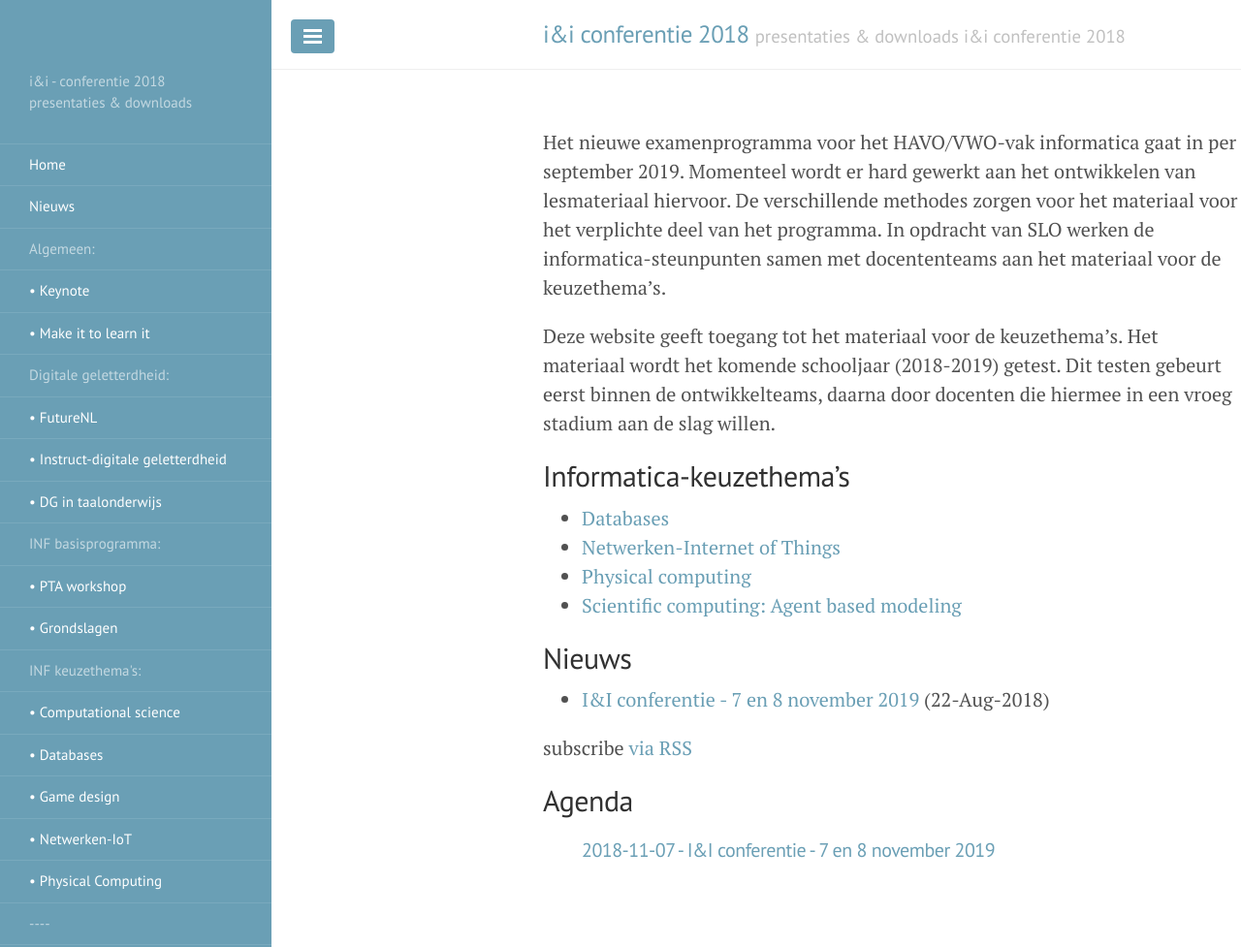
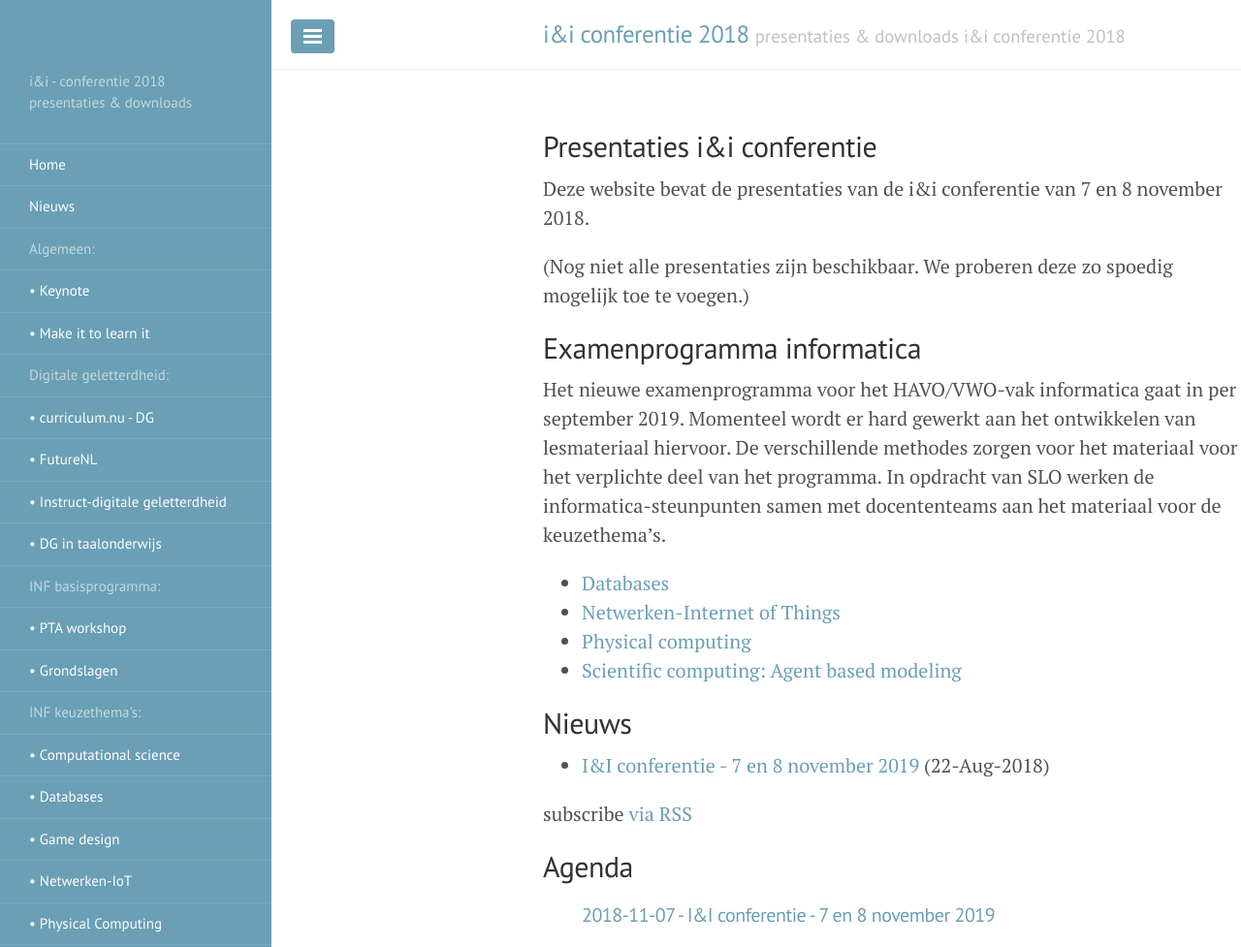
Before and after one commit to infvo/ieni2018, a Jekyll site: the page built from index.md, in a window 1280 px wide and 977 px high. Shown: the whole window at 97% size. Built offline with Jekyll 4.4.1, drawn with Linux system fonts in a browser that asks for light colours; our own code applies the rules of GitHub Pages for plain Markdown files.

Commit message:
curriculum.nu toegevoegd

```diff
--- a/index.md
+++ b/index.md
@@ -5,17 +5,19 @@
 layout: default
 ---
 
+## Presentaties i&i conferentie
+
+Deze website bevat de presentaties van de i&i conferentie van 7 en 8 november 2018.
+
+(Nog niet alle presentaties zijn beschikbaar.
+We proberen deze zo spoedig mogelijk toe te voegen.)
+
+## Examenprogramma informatica
 
 Het nieuwe examenprogramma voor het HAVO/VWO-vak informatica gaat in per september 2019.
 Momenteel wordt er hard gewerkt aan het ontwikkelen van lesmateriaal hiervoor.
 De verschillende methodes zorgen voor het materiaal voor het verplichte deel van het programma.
 In opdracht van SLO werken de informatica-steunpunten samen met docententeams aan het materiaal voor de keuzethema's.
-
-Deze website geeft toegang tot het materiaal voor de keuzethema's.
-Het materiaal wordt het komende schooljaar (2018-2019) getest.
-Dit testen gebeurt eerst binnen de ontwikkelteams, daarna door docenten die hiermee in een vroeg stadium aan de slag willen.
-
-## Informatica-keuzethema's
 
 * [Databases]({{ site.bseurl }}/databases.html)
 * [Netwerken-Internet of Things]({{ site.baseurl}}/netwerken.html)
```
Also changed, not shown: _dg/curriculum-nu.md (added, +7 -0 lines), _posts/2018-08-22-ieni-conferentie.md (+1 -3 lines), 1 other file.
